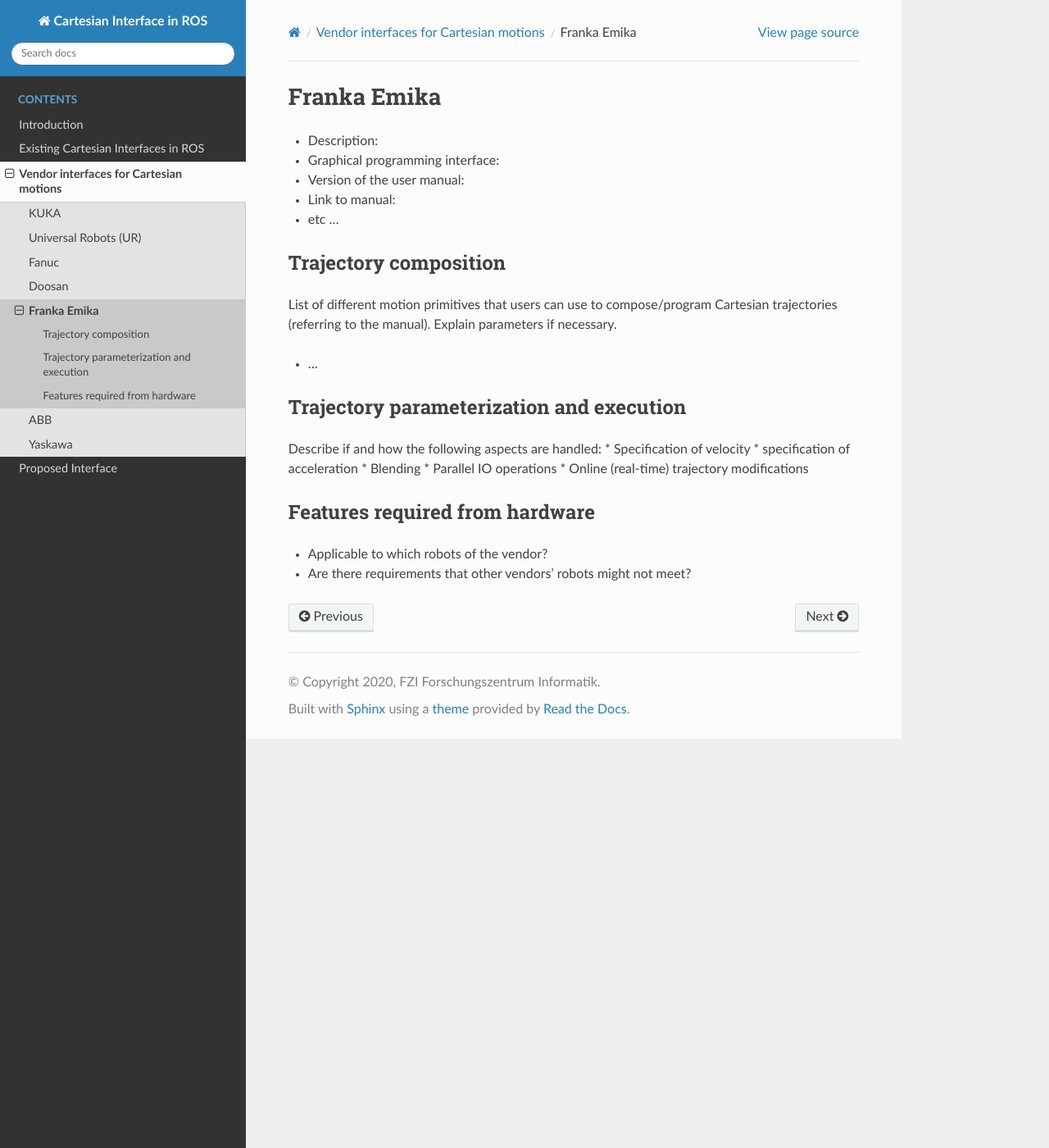
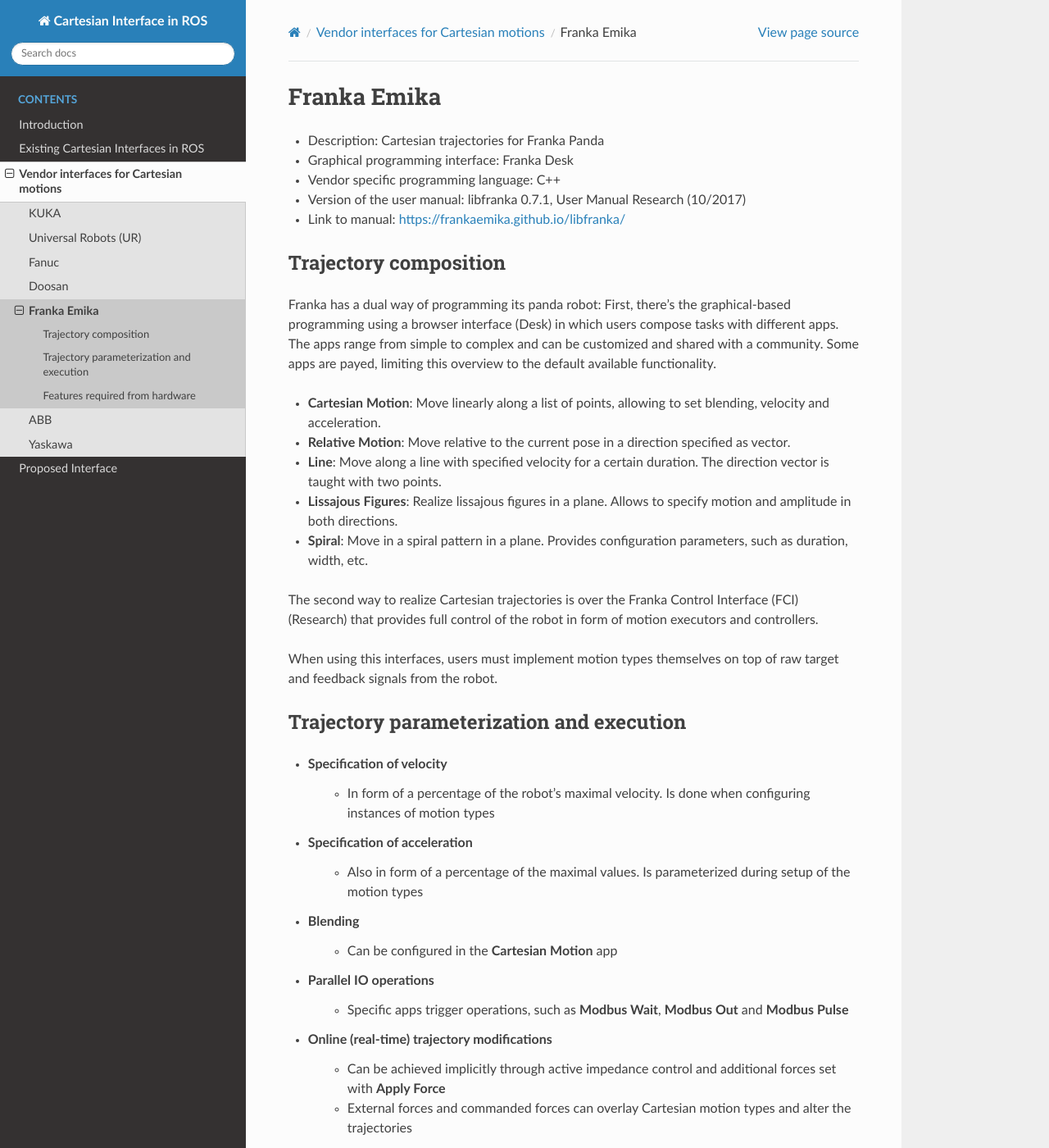
Before and after one commit to fzi-forschungszentrum-informatik/fzi_robot_interface_proposal, a Sphinx documentation site: the page built from source/industry/Franka.rst, in a window 1280 px wide and 1400 px high. Shown: the whole window at 82% size. Built offline with Sphinx 7.4.7 and the Read the Docs theme 2.0.0, drawn with Linux system fonts in a browser that asks for light colours; some of the changed text lies outside the part shown.

Commit message:
Add Franka

```diff
--- a/source/industry/Franka.rst
+++ b/source/industry/Franka.rst
@@ -1,29 +1,57 @@
 Franka Emika
 ============
-* Description:
-* Graphical programming interface:
-* Version of the user manual:
-* Link to manual:
-* etc ...
+* Description: Cartesian trajectories for Franka Panda
+* Graphical programming interface: Franka Desk
+* Vendor specific programming language: C++
+* Version of the user manual: libfranka 0.7.1, User Manual Research (10/2017)
+* Link to manual: https://frankaemika.github.io/libfranka/
 
 Trajectory composition
 ----------------------
-List of different motion primitives that users can use to compose/program
-Cartesian trajectories (referring to the manual).
-Explain parameters if necessary.
+Franka has a dual way of programming its panda robot:
+First, there's the graphical-based programming using a browser interface (Desk) in which
+users compose tasks with different apps. The apps range from simple to complex
+and can be customized and shared with a community. Some apps are payed,
+limiting this overview to the default available functionality.
 
-* ...
+* **Cartesian Motion**: Move linearly along a list of points, allowing to set blending, velocity and acceleration.
+
+* **Relative Motion**: Move relative to the current pose in a direction specified as vector.
+
+* **Line**: Move along a line with specified velocity for a certain duration.  The direction vector is taught with two points.
+
+* **Lissajous Figures**: Realize lissajous figures in a plane. Allows to specify motion and amplitude in both directions.
+
+* **Spiral**: Move in a spiral pattern in a plane. Provides configuration parameters, such as duration, width, etc.
+
+The second way to realize Cartesian trajectories is over the Franka Control
+Interface (FCI) (Research) that provides full control of the robot in form of
+motion executors and controllers.
+
+When using this interfaces, users must implement motion types themselves on top
+of raw target and feedback signals from the robot.
 
 Trajectory parameterization and execution
 -----------------------------------------
-Describe if and how the following aspects are handled:
 * Specification of velocity
-* specification of acceleration
+   - In form of a percentage of the robot's maximal velocity. Is done when
+     configuring instances of motion types
+
+* Specification of acceleration
+   - Also in form of a percentage of the maximal values. Is parameterized
+     during setup of the motion types
+
 * Blending
+   - Can be configured in the **Cartesian Motion** app
+
 * Parallel IO operations
+   - Specific apps trigger operations, such as **Modbus Wait**, **Modbus Out** and **Modbus Pulse**
+
 * Online (real-time) trajectory modifications
+   - Can be achieved implicitly through active impedance control and additional forces set with **Apply Force**
+   - External forces and commanded forces can overlay Cartesian motion types and alter the trajectories
 
 Features required from hardware
 -------------------------------
-* Applicable to which robots of the vendor?
-* Are there requirements that other vendors' robots might not meet?
+* Applicable to Franka Control Interface (FCI)
+* Cartesian impedance control with force-torque measurements
```
